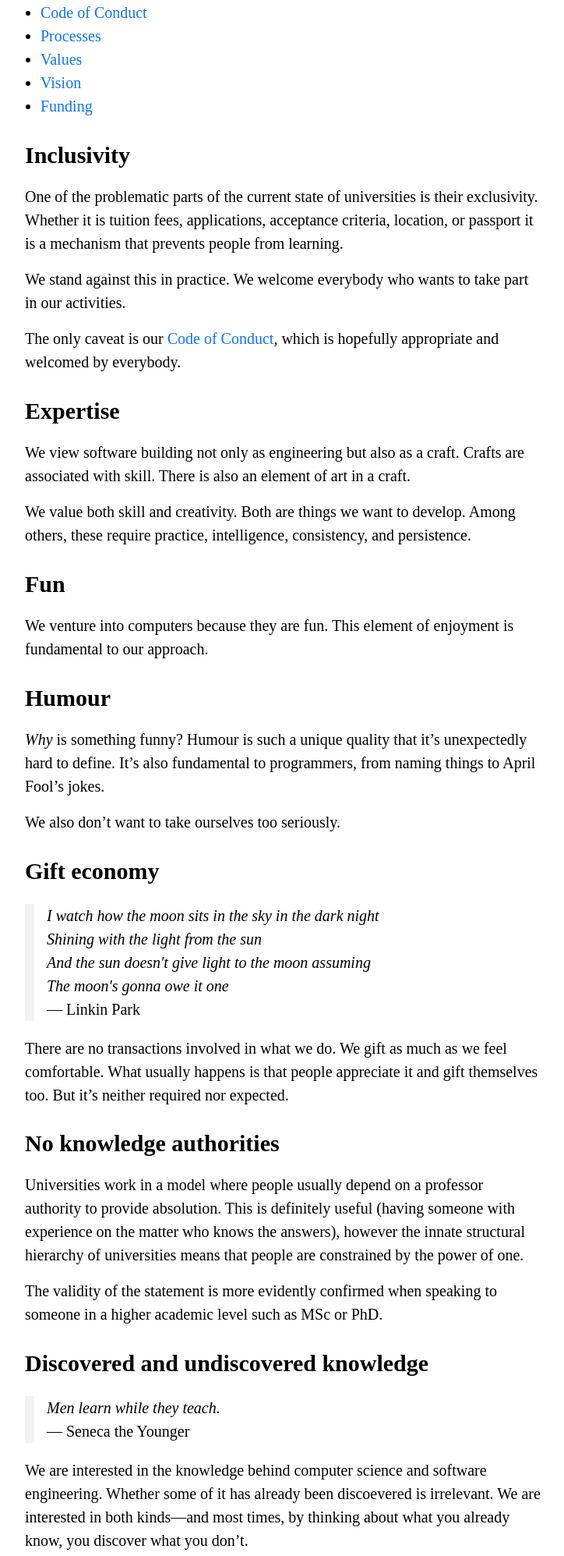
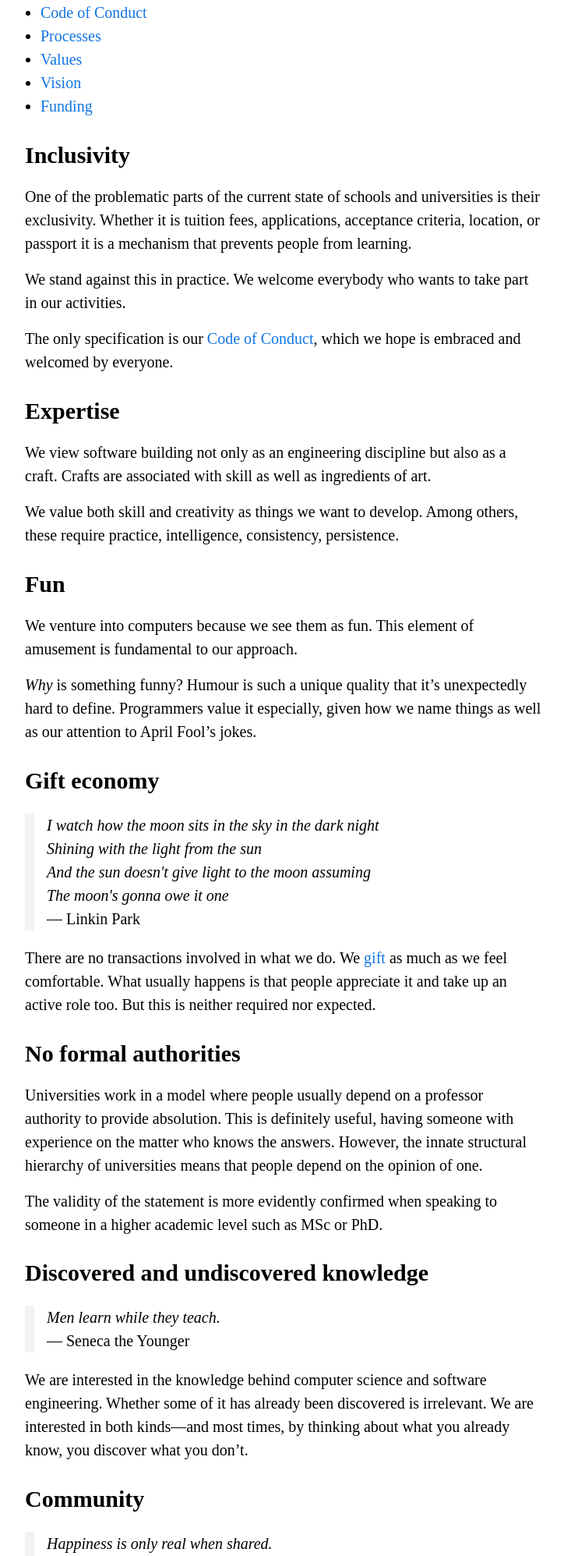
Before and after one commit to chaitinschool/chaitinschool.org, a Django app: page /values/ in a window 1280 px wide. Shown: the part 484-2479 px from the top of the page at 78% size, without its empty margins (276-1000 px from the left). Run offline with Django 3.2, Linux system fonts and the light colour scheme.

Commit message:
update processes and values documents

```diff
--- a/main/templates/main/values.html
+++ b/main/templates/main/values.html
@@ -18,46 +18,43 @@
 
     <h2>Inclusivity</h2>
     <p>
-        One of the problematic parts of the current state of universities
-        is their exclusivity. Whether it is tuition fees, applications,
-        acceptance criteria, location, or passport it is a mechanism that
-        prevents people from learning.
+        One of the problematic parts of the current state of schools and
+        universities is their exclusivity. Whether it is tuition fees,
+        applications, acceptance criteria, location, or passport it is a
+        mechanism that prevents people from learning.
     </p>
     <p>
         We stand against this in practice. We welcome everybody who wants to
         take part in our activities.
     </p>
     <p>
-        The only caveat is our <a href="{% url 'coc' %}">Code of Conduct</a>,
-        which is hopefully appropriate and welcomed by everybody.
+        The only specification is our
+        <a href="{% url 'coc' %}">Code of Conduct</a>,
+        which we hope is embraced and welcomed by everyone.
     </p>
 
     <h2>Expertise</h2>
     <p>
-        We view software building not only as engineering but also as a craft.
-        Crafts are associated with skill. There is also an element of art in
-        a craft.
+        We view software building not only as an engineering discipline but
+        also as a craft. Crafts are associated with skill as well as
+        ingredients of art.
     </p>
     <p>
-        We value both skill and creativity. Both are things we want to
+        We value both skill and creativity as things we want to
         develop. Among others, these require practice, intelligence,
-        consistency, and persistence.
+        consistency, persistence.
     </p>
 
     <h2>Fun</h2>
     <p>
-        We venture into computers because they are fun. This element of
-        enjoyment is fundamental to our approach.
+        We venture into computers because we see them as fun. This element of
+        amusement is fundamental to our approach.
     </p>
-
-    <h2>Humour</h2>
     <p>
         <em>Why</em> is something funny? Humour is such a unique quality that
-        it’s unexpectedly hard to define. It’s also fundamental to programmers,
-        from naming things to April Fool’s jokes.
-    </p>
-    <p>
-        We also don’t want to take ourselves too seriously.
+        it’s unexpectedly hard to define. Programmers value it especially,
+        given how we name things as well as our attention to  April Fool’s
+        jokes.
     </p>
 
     <h2>Gift economy</h2>
@@ -71,18 +68,19 @@
         <br> — Linkin Park
     </blockquote>
     <p>
-        There are no transactions involved in what we do. We gift as much as
-        we feel comfortable. What usually happens is that people appreciate it
-        and gift themselves too. But it’s neither required nor expected.
+        There are no transactions involved in what we do. We
+        <a href="{% url 'funding' %}">gift</a> as much as we feel comfortable.
+        What usually happens is that people appreciate it and take up an
+        active role too. But this is neither required nor expected.
     </p>
 
-    <h2>No knowledge authorities</h2>
+    <h2>No formal authorities</h2>
     <p>
         Universities work in a model where people usually depend on a professor
-        authority to provide absolution. This is definitely useful (having
-        someone with experience on the matter who knows the answers), however
-        the innate structural hierarchy of universities means that people are
-        constrained by the power of one.
+        authority to provide absolution. This is definitely useful, having
+        someone with experience on the matter who knows the answers. However,
+        the innate structural hierarchy of universities means that people
+        depend on the opinion of one.
     </p>
     <p>
         The validity of the statement is more evidently confirmed when speaking
@@ -98,7 +96,7 @@
     </blockquote>
     <p>
         We are interested in the knowledge behind computer science and software
-        engineering. Whether some of it has already been discoevered is
+        engineering. Whether some of it has already been discovered is
         irrelevant. We are interested in both kinds—and most times, by thinking
         about what you already know, you discover what you don’t.
     </p>
@@ -111,11 +109,11 @@
         <br> — Jon Krakauer
     </blockquote>
     <p>
-        Chaitin School as a project has started as the vision of one. However,
+        Chaitin School as a project started as the vision of one. However,
         there is only value to it if it’s shared. That’s one of the hard parts.
-        Not because there aren’t many great people to share it with; but only
-        because it’s hard to define what <em>it</em> is.
+        Thankfully, there are a lot of people to share it with; it’s only
+        hard because it—the community and the projects—are constantly defined
+        and redefined.
     </p>
-
 </article>
 {% endblock %}
--- a/main/templates/main/vision.html
+++ b/main/templates/main/vision.html
@@ -23,8 +23,8 @@
     </p>
 
     <p>
-        <em>Space</em> is both spatial and temporal—and we’re missing both
-        kinds.
+        <em>Space</em> is both spatial and temporal—and we (people interested
+        in software making) are missing both kinds.
     </p>
     <p>
         There is no physical space (eg. buildings) for people to go and meet
@@ -38,12 +38,10 @@
         fun of learning—not to be useful. To explore, just out of curiosity,
         and participate in not-profit-generating yet playful activities.
     </p>
-
     <p>
         Chaitin School wants to be this <em>space</em>, for people to explore
         ideas, to try experiments and fail, to make jokes, to participate, and
         to create new connections and networks.
     </p>
-
 </article>
 {% endblock %}
```
Also changed, not shown: main/templates/main/codeofconduct.html (+6 -9 lines), main/templates/main/funding.html (+7 -10 lines), main/templates/main/processes.html (+16 -28 lines).
